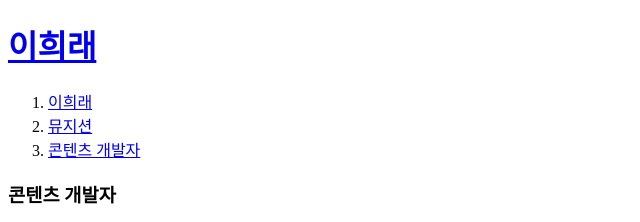
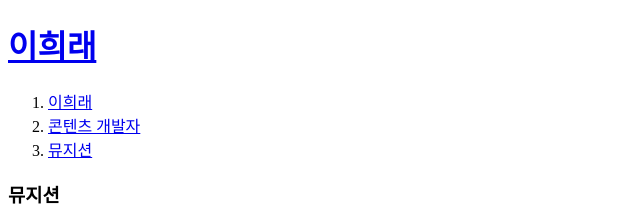
Before and after one commit to hailorlee/Profile, a plain HTML site: page 3.html in a window 1280 px wide. Shown: the top 222 px of the page, without its empty margins (0-640 px from the left). Drawn offline with Linux system fonts and the light colour scheme.

Commit message:
Update 3.html

```diff
--- a/3.html
+++ b/3.html
@@ -9,12 +9,12 @@
 <h1><a href="index.html">이희래</a></h1>
 <ol>
     <li><a href="1.html">이희래</a></li>
-    <li><a href="2.html">뮤지션</a></li>
-    <li><a href="3.html">콘텐츠 개발자</a></li>
+    <li><a href="2.html">콘텐츠 개발자</a></li>
+    <li><a href="3.html">뮤지션</a></li>
 </ol>
 
 
-<h3>콘텐츠 개발자</h3>
+<h3>뮤지션</h3>
 <img src="이희래.jpg" width="10%">
 <p><a href="https://search.naver.com/search.naver?where=nexearch&sm=top_hty&fbm=0&ie=utf8&query=%EC%9D%B4%ED%9D%AC%EB%9E%98" target="_blank" title="naver">네이버 프로필</a></p>
 <p>1995년 11월 24일생</p>
```
